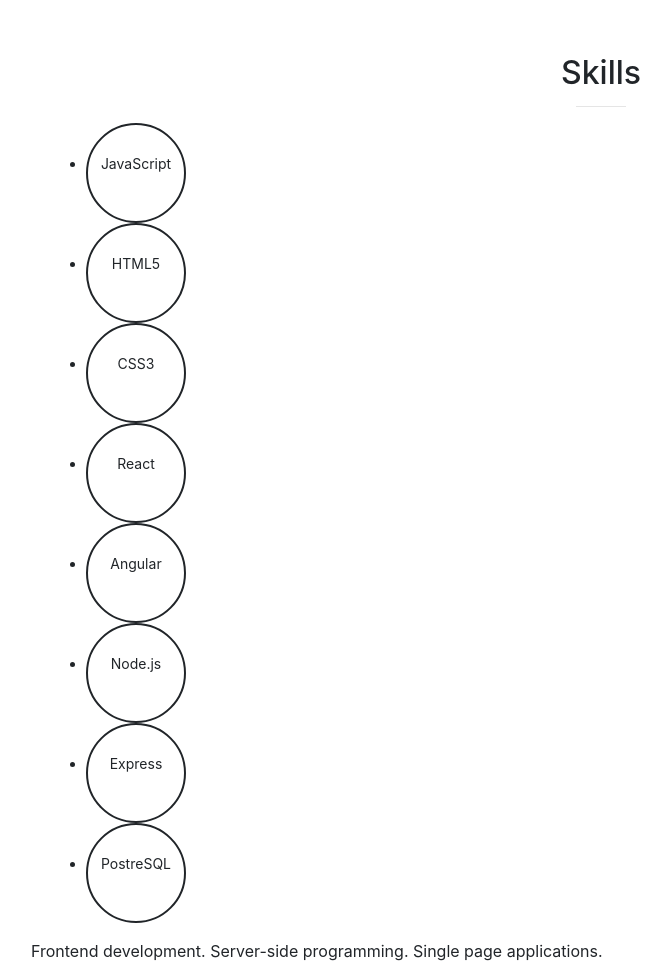
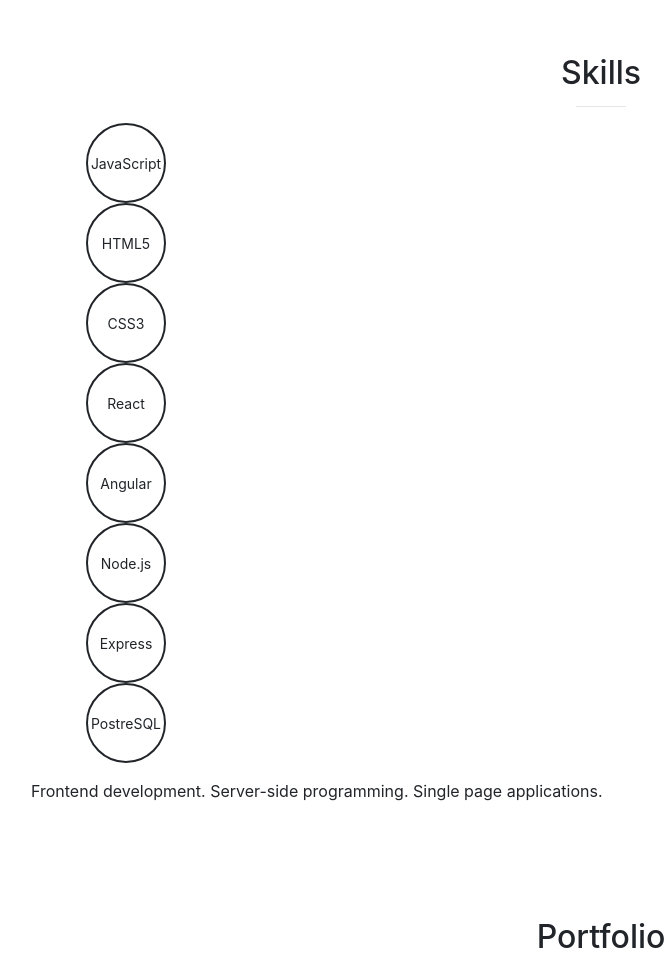
Before and after one commit to ishamd/ishamd.github.io, a website with bundled scripts: page index.html in a window 1280 px wide. Shown: the part 1480-2446 px from the top of the page, without its empty margins (39-710 px from the left). Built offline with nearby package versions, Linux system fonts and the light colour scheme.

Commit message:
ul formatting

```diff
--- a/css/custom.css
+++ b/css/custom.css
@@ -9,9 +9,13 @@
   background-color: white;
 }
 
+.skill-ul {
+  list-style: none;
+}
+
 .skill-item {
-  width: 100px;
-  height: 100px;
+  width: 80px;
+  height: 80px;
   font-size: 14px;
   line-height: 5.5;
   border-radius: 50%;
--- a/index.html
+++ b/index.html
@@ -106,7 +106,7 @@
           <div class="col-lg-12 text-center">
             <h2 class="section-heading">Skills</h2>
             <hr class="primary">
-            <ul>
+            <ul class="skill-ul">
               <li class="skill-item">JavaScript</li>
               <li class="skill-item">HTML5</li>
               <li class="skill-item">CSS3</li>
```
